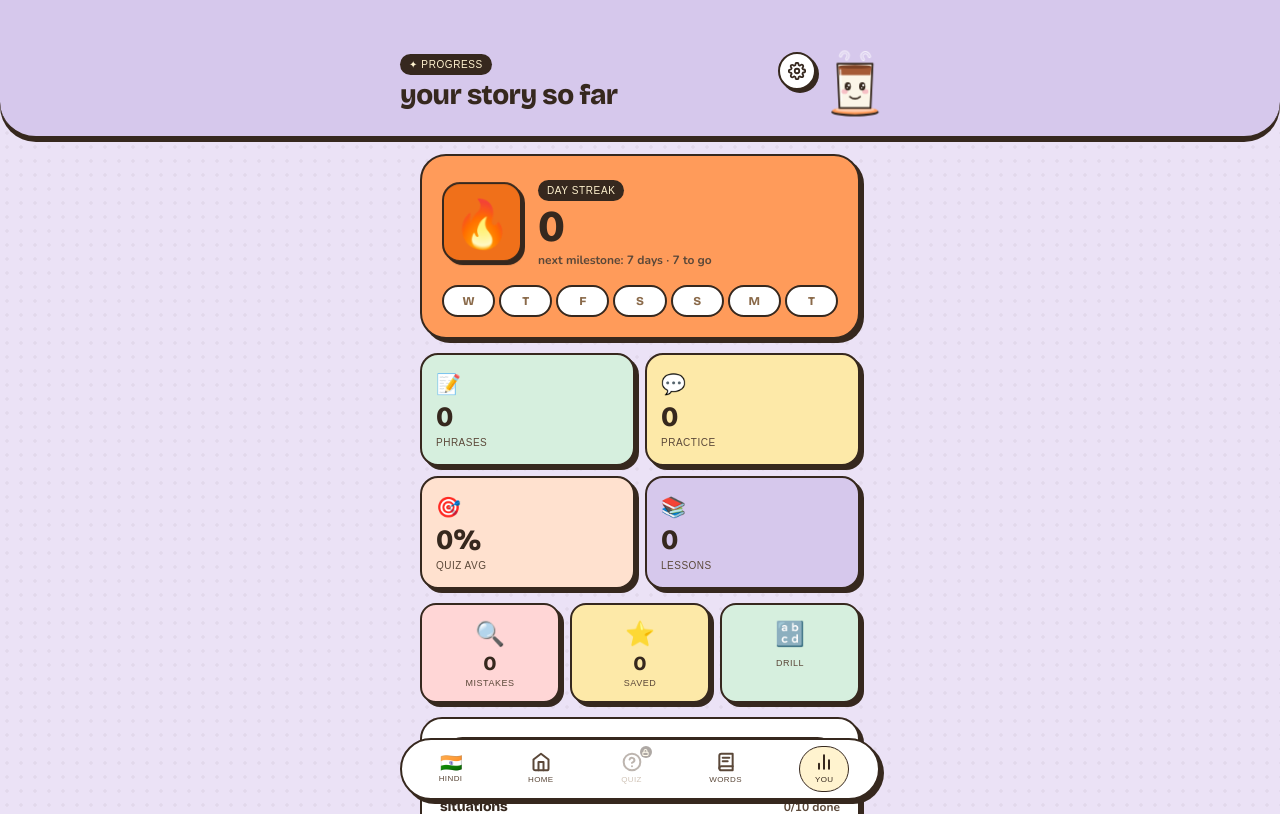
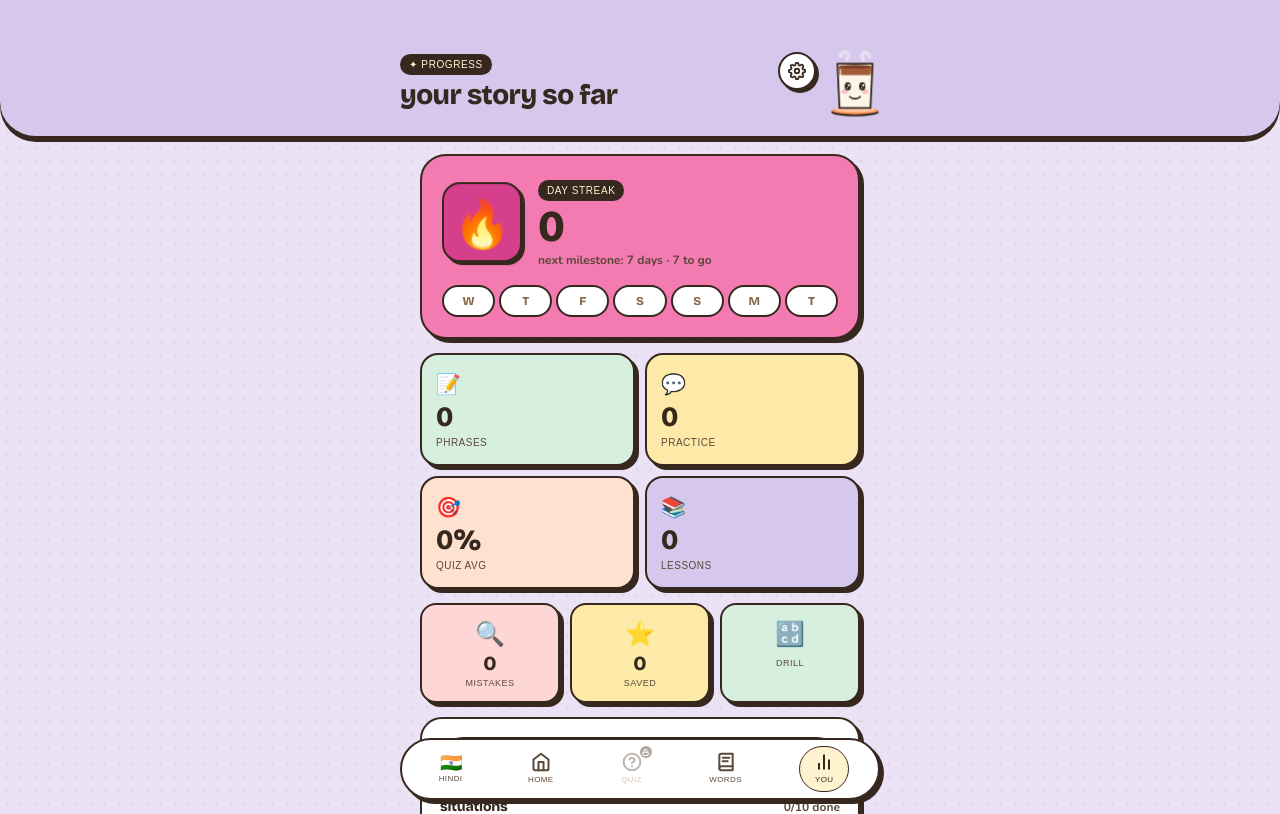
Before and after one commit to abhinav-kipper/learn-hindi, a Next.js app: page /progress in a window 1280 px wide. Shown: the top 814 px of the page. Built offline with nearby package versions, Linux system fonts and the light colour scheme; a web font is replaced by a local one.

Commit message:
feat(theme): theme-aware progress page (streak, calendar, lesson rows)

```diff
--- a/app/progress/page.tsx
+++ b/app/progress/page.tsx
@@ -19,12 +19,13 @@ import type { Lesson } from '@/types/lesson'
 import {
   Sticker,
   Tag,
-  Cutting,
+  Mascot,
   DottedBg,
   COLORS,
   FONTS,
   BORDER,
   SHADOW,
+  useTheme,
 } from '@/components/design'
 const W = '#fff' // @design-allow: white literal
 
@@ -50,6 +51,7 @@ type LessonTab = 'situations' | 'foundations'
 export default function ProgressPage() {
   const router = useRouter()
   const { language, config } = useLanguage()
+  const theme = useTheme()
   const [stats, setStats] = useState<Stats | null>(null)
   const [activities, setActivities] = useState<ActivityItem[]>([])
   const [streakDays, setStreakDays] = useState<Array<'active' | 'pending' | 'inactive'>>([])
@@ -251,7 +253,7 @@ export default function ProgressPage() {
                 <path d="M19.4 15a1.65 1.65 0 0 0 .33 1.82l.06.06a2 2 0 0 1 0 2.83 2 2 0 0 1-2.83 0l-.06-.06a1.65 1.65 0 0 0-1.82-.33 1.65 1.65 0 0 0-1 1.51V21a2 2 0 0 1-2 2 2 2 0 0 1-2-2v-.09A1.65 1.65 0 0 0 9 19.4a1.65 1.65 0 0 0-1.82.33l-.06.06a2 2 0 0 1-2.83 0 2 2 0 0 1 0-2.83l.06-.06a1.65 1.65 0 0 0 .33-1.82 1.65 1.65 0 0 0-1.51-1H3a2 2 0 0 1-2-2 2 2 0 0 1 2-2h.09A1.65 1.65 0 0 0 4.6 9a1.65 1.65 0 0 0-.33-1.82l-.06-.06a2 2 0 0 1 0-2.83 2 2 0 0 1 2.83 0l.06.06a1.65 1.65 0 0 0 1.82.33H9a1.65 1.65 0 0 0 1-1.51V3a2 2 0 0 1 2-2 2 2 0 0 1 2 2v.09a1.65 1.65 0 0 0 1 1.51 1.65 1.65 0 0 0 1.82-.33l.06-.06a2 2 0 0 1 2.83 0 2 2 0 0 1 0 2.83l-.06.06a1.65 1.65 0 0 0-.33 1.82V9a1.65 1.65 0 0 0 1.51 1H21a2 2 0 0 1 2 2 2 2 0 0 1-2 2h-.09a1.65 1.65 0 0 0-1.51 1z" />
               </svg>
             </button>
-            <Cutting size={62} />
+            <Mascot size={62} />
           </div>
         </div>
       </motion.div>
@@ -274,13 +276,13 @@ export default function ProgressPage() {
           animate={{ opacity: 1, y: 0 }}
           transition={{ delay: 0.1, type: 'spring', stiffness: 240, damping: 22 }}
         >
-          <Sticker color={COLORS.orange2} radius={26} padding={20}>
+          <Sticker color={theme.primary2} radius={26} padding={20}>
             <div style={{ display: 'flex', alignItems: 'center', gap: 16 }}>
               <div
                 style={{
                   width: 80,
                   height: 80,
-                  background: COLORS.orange,
+                  background: theme.primary,
                   borderRadius: 18,
                   border: BORDER.sticker,
                   boxShadow: SHADOW.chip,
@@ -340,7 +342,7 @@ export default function ProgressPage() {
                     height: 32,
                     borderRadius: 99,
                     background:
-                      state === 'active' ? COLORS.orange : state === 'pending' ? W : W,
+                      state === 'active' ? theme.primary : state === 'pending' ? W : W,
                     border:
                       state === 'pending'
                         ? `2.5px dashed ${COLORS.ink}`
@@ -807,9 +809,10 @@ function LessonGroup({
 }
 
 function LessonRow({ title, pct }: { title: string; pct: number }) {
+  const theme = useTheme()
   const notStarted = pct === 0
   const done = pct === 100
-  const barColor = done ? COLORS.green : pct > 0 ? COLORS.orange : 'transparent'
+  const barColor = done ? COLORS.green : pct > 0 ? theme.primary : 'transparent'
   return (
     <div>
       <div
```
